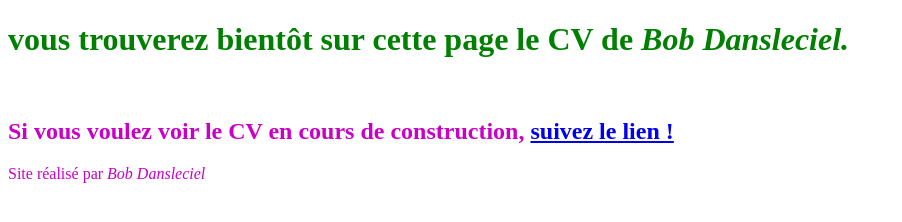
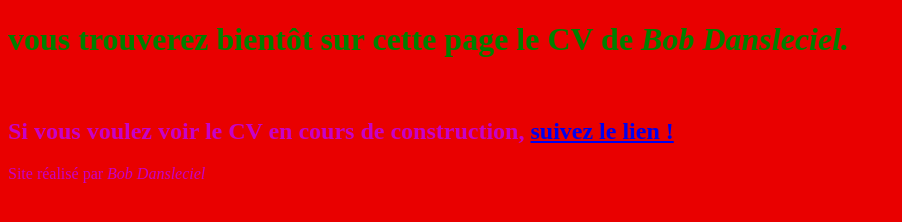
Before and after one commit to ReturnLobby/monCV, a plain HTML site: page HTML TRAVAIL/index.html in a window 1280 px wide. Shown: the whole page, without its empty margins (0-902 px from the left). Drawn offline with Linux system fonts and the light colour scheme.

Commit message:
Changement du fond de couleur en css en rouge

```diff
--- a/HTML TRAVAIL/styles.css
+++ b/HTML TRAVAIL/styles.css
@@ -4,7 +4,7 @@ h1 {
 
 body {
     color: rgb(200, 0, 200);
-    background-color: rgb(255, 255, 255);
+    background-color: rgb(233, 0, 0);
 
 }
 
```
